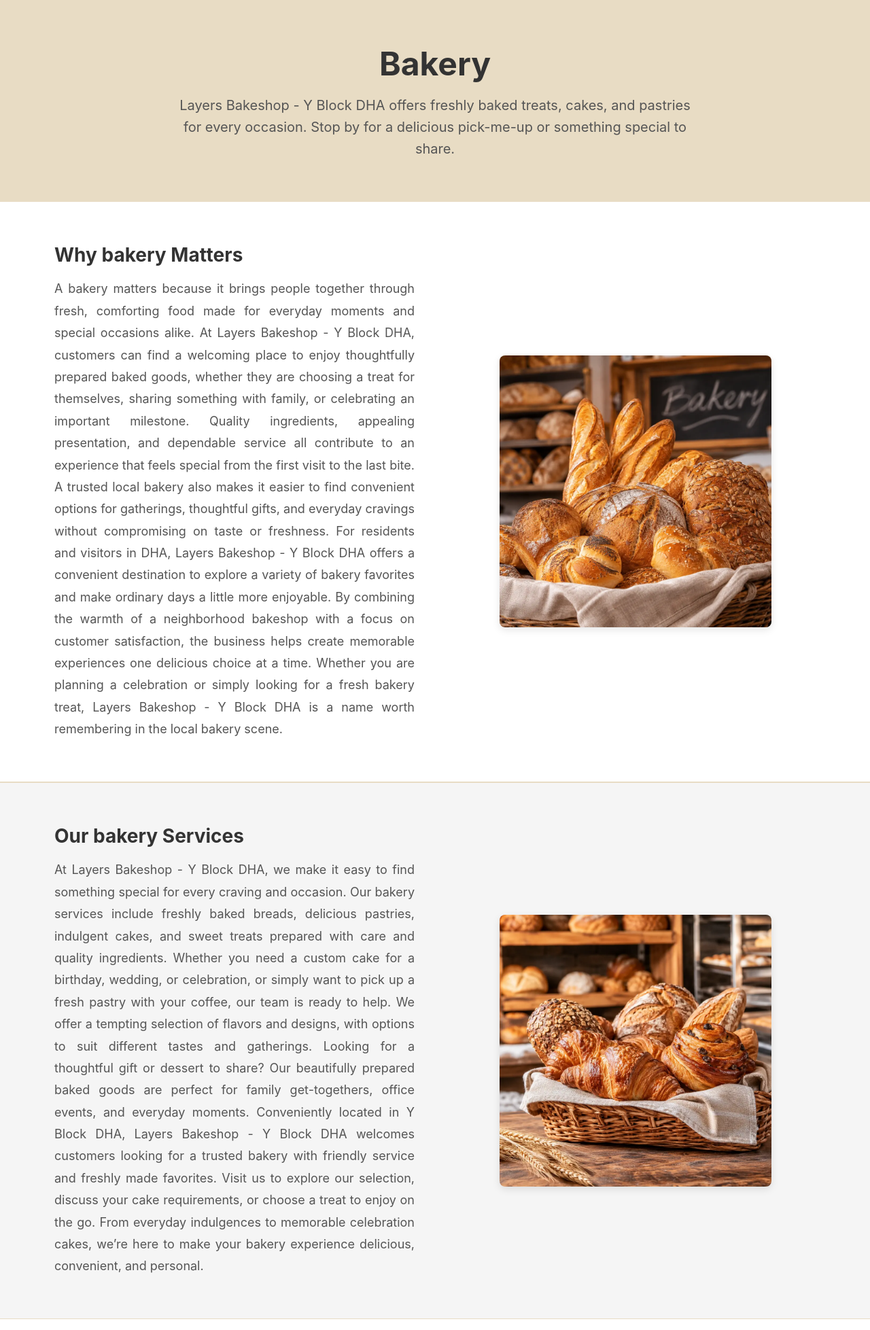
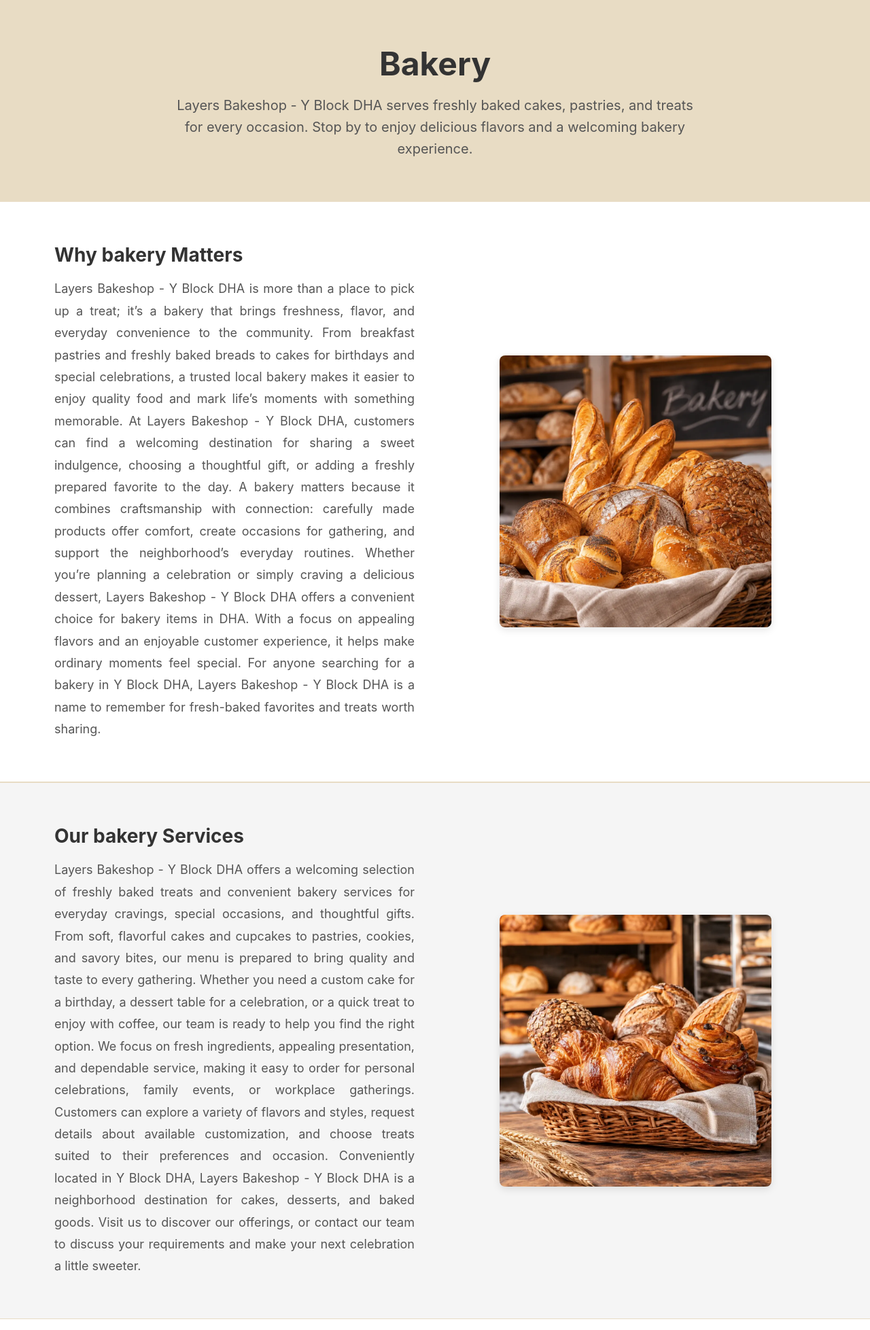
Before and after one commit to yellow-weave-pg/campaign-51768-layers-bakeshop-y-block-dha, a plain HTML site: page index.html in a window 1280 px wide. Shown: the part 680-2637 px from the top of the page at 68% size. Drawn offline with Linux system fonts and the light colour scheme.

Commit message:
Deploy: index.html

```diff
--- a/index.html
+++ b/index.html
@@ -23,7 +23,7 @@
   <link rel="preconnect" href="https://fonts.gstatic.com" crossorigin>
   <link rel="dns-prefetch" href="https://www.google.com">
 
-  <title>Layers Bakeshop Y Block DHA | Bakery in Lahore | Layers Bake</title>
+  <title>Layers Bakeshop Y Block DHA | Fresh Bakery in Lahore</title>
 
   <style>
     * { margin: 0; padding: 0; box-sizing: border-box; }
@@ -570,14 +570,14 @@
 
 <div class="page-hero">
   <h2>bakery</h2>
-  <p>Layers Bakeshop - Y Block DHA offers freshly baked treats, cakes, and pastries for every occasion.
-Stop by for a delicious pick-me-up or something special to share.</p>
+  <p>Layers Bakeshop - Y Block DHA serves freshly baked cakes, pastries, and treats for every occasion.
+Stop by to enjoy delicious flavors and a welcoming bakery experience.</p>
 </div>
 
 <div class="detail-section">
   <div class="detail-text">
     <h3>Why bakery Matters</h3>
-    <p>A bakery matters because it brings people together through fresh, comforting food made for everyday moments and special occasions alike. At Layers Bakeshop - Y Block DHA, customers can find a welcoming place to enjoy thoughtfully prepared baked goods, whether they are choosing a treat for themselves, sharing something with family, or celebrating an important milestone. Quality ingredients, appealing presentation, and dependable service all contribute to an experience that feels special from the first visit to the last bite. A trusted local bakery also makes it easier to find convenient options for gatherings, thoughtful gifts, and everyday cravings without compromising on taste or freshness. For residents and visitors in DHA, Layers Bakeshop - Y Block DHA offers a convenient destination to explore a variety of bakery favorites and make ordinary days a little more enjoyable. By combining the warmth of a neighborhood bakeshop with a focus on customer satisfaction, the business helps create memorable experiences one delicious choice at a time. Whether you are planning a celebration or simply looking for a fresh bakery treat, Layers Bakeshop - Y Block DHA is a name worth remembering in the local bakery scene.</p>
+    <p>Layers Bakeshop - Y Block DHA is more than a place to pick up a treat; it’s a bakery that brings freshness, flavor, and everyday convenience to the community. From breakfast pastries and freshly baked breads to cakes for birthdays and special celebrations, a trusted local bakery makes it easier to enjoy quality food and mark life’s moments with something memorable. At Layers Bakeshop - Y Block DHA, customers can find a welcoming destination for sharing a sweet indulgence, choosing a thoughtful gift, or adding a freshly prepared favorite to the day. A bakery matters because it combines craftsmanship with connection: carefully made products offer comfort, create occasions for gathering, and support the neighborhood’s everyday routines. Whether you’re planning a celebration or simply craving a delicious dessert, Layers Bakeshop - Y Block DHA offers a convenient choice for bakery items in DHA. With a focus on appealing flavors and an enjoyable customer experience, it helps make ordinary moments feel special. For anyone searching for a bakery in Y Block DHA, Layers Bakeshop - Y Block DHA is a name to remember for fresh-baked favorites and treats worth sharing.</p>
   </div>
   <div class="detail-image">
     <picture>
@@ -595,13 +595,13 @@ Stop by for a delicious pick-me-up or something special to share.</p>
   </div>
   <div class="detail-text">
     <h3>Our bakery Services</h3>
-    <p>At Layers Bakeshop - Y Block DHA, we make it easy to find something special for every craving and occasion. Our bakery services include freshly baked breads, delicious pastries, indulgent cakes, and sweet treats prepared with care and quality ingredients. Whether you need a custom cake for a birthday, wedding, or celebration, or simply want to pick up a fresh pastry with your coffee, our team is ready to help. We offer a tempting selection of flavors and designs, with options to suit different tastes and gatherings. Looking for a thoughtful gift or dessert to share? Our beautifully prepared baked goods are perfect for family get-togethers, office events, and everyday moments. Conveniently located in Y Block DHA, Layers Bakeshop - Y Block DHA welcomes customers looking for a trusted bakery with friendly service and freshly made favorites. Visit us to explore our selection, discuss your cake requirements, or choose a treat to enjoy on the go. From everyday indulgences to memorable celebration cakes, we’re here to make your bakery experience delicious, convenient, and personal.</p>
+    <p>Layers Bakeshop - Y Block DHA offers a welcoming selection of freshly baked treats and convenient bakery services for everyday cravings, special occasions, and thoughtful gifts. From soft, flavorful cakes and cupcakes to pastries, cookies, and savory bites, our menu is prepared to bring quality and taste to every gathering. Whether you need a custom cake for a birthday, a dessert table for a celebration, or a quick treat to enjoy with coffee, our team is ready to help you find the right option. We focus on fresh ingredients, appealing presentation, and dependable service, making it easy to order for personal celebrations, family events, or workplace gatherings. Customers can explore a variety of flavors and styles, request details about available customization, and choose treats suited to their preferences and occasion. Conveniently located in Y Block DHA, Layers Bakeshop - Y Block DHA is a neighborhood destination for cakes, desserts, and baked goods. Visit us to discover our offerings, or contact our team to discuss your requirements and make your next celebration a little sweeter.</p>
   </div>
 </div>
 <div class="detail-section">
   <div class="detail-text">
     <h3>Benefits of Working With Us</h3>
-    <p>Working with Layers Bakeshop - Y Block DHA means choosing a bakery that puts quality, convenience, and customer satisfaction first. Whether you need a beautifully prepared cake for a special celebration, fresh pastries to share, or a thoughtful treat for someone you love, our team is ready to help you find the right option. We focus on delicious flavors, appealing presentation, and dependable service, making it easy to order bakery products for everyday moments and important occasions alike. At Layers Bakeshop - Y Block DHA, we understand that every order matters, so we aim to make the experience smooth and welcoming from selection to collection. Our convenient Y Block DHA location makes it easier for local customers to enjoy freshly prepared baked goods without going far. With a variety of tempting choices and a commitment to consistent quality, we’re a trusted option for anyone searching for a bakery in DHA. Choose Layers Bakeshop - Y Block DHA for friendly service, memorable flavors, and bakery treats that help make every gathering feel more special.</p>
+    <p>Choosing Layers Bakeshop - Y Block DHA means working with a bakery that puts quality, freshness, and your satisfaction first. We prepare a tempting selection of cakes, pastries, breads, and other baked treats with care, using quality ingredients and thoughtful attention to detail. Whether you’re planning a birthday, celebrating a special occasion, hosting guests, or simply craving something sweet, our team is ready to help you find the right treat for the moment. We focus on friendly service, dependable quality, and an enjoyable experience from browsing to pickup, so ordering feels simple and stress-free. Conveniently located in Y Block, DHA, Layers Bakeshop makes it easy for local customers to discover fresh bakery favorites close to home. Our inviting range offers something for different tastes and occasions, making us a welcoming choice for everyday indulgences and memorable celebrations alike. When you choose Layers Bakeshop - Y Block DHA, you’re choosing a neighborhood bakery committed to delicious flavors, careful preparation, and service that keeps customers coming back. Visit us to explore our selection and make your next celebration—or ordinary day—a little more special.</p>
   </div>
   <div class="detail-image">
     <picture>
```
